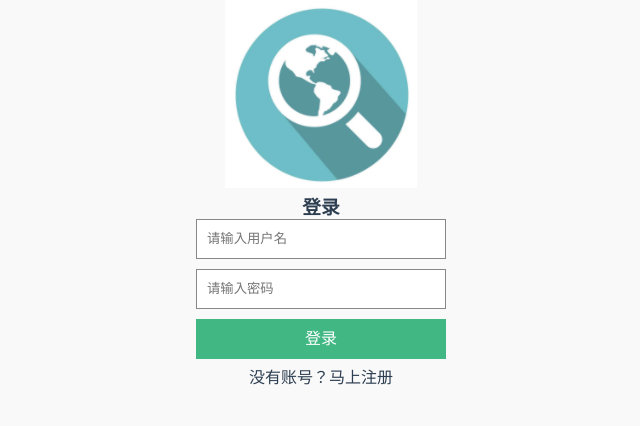
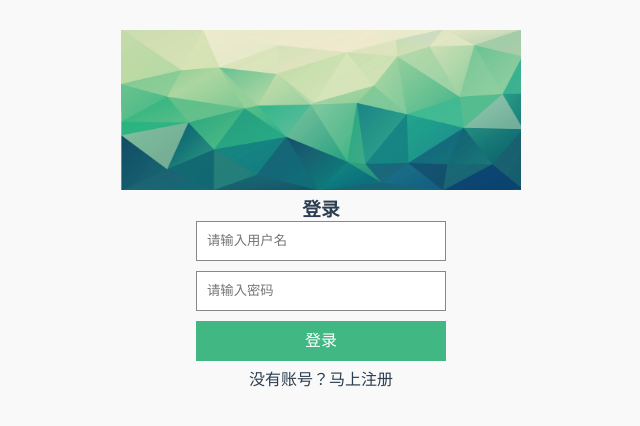
Before and after one commit to RedSmallPanda/SE-frontend-proj2, a Vue app in the folder my-project/: page / in a window 1280 px wide. Shown: the top 426 px of the page, without its empty margins (319-959 px from the left). Built offline with nearby package versions, Linux system fonts and the light colour scheme.

Commit message:
no message

```diff
--- a/my-project/src/App.vue
+++ b/my-project/src/App.vue
@@ -1,6 +1,5 @@
 <template>
   <div id="app">
-    <img src="./assets/search2.png">
     <router-view></router-view>
   </div>
 </template>
@@ -15,6 +14,7 @@
 
   @import './assets/css/public.css';
   #app {
+    padding-top: 30px;
     background-color: rgba(213, 215, 217, .15);
     font-family: 'Avenir', Helvetica, Arial, sans-serif;
     -webkit-font-smoothing: antialiased;
--- a/my-project/src/components/login.vue
+++ b/my-project/src/components/login.vue
@@ -1,5 +1,6 @@
 <template>
   <div>
+    <img src="../assets/background.png" width="400" height="160">
     <div class="login-wrap" v-show="showLogin">
       <h3>登录</h3>
       <p v-show="showTishi">{{tishi}}</p>
--- a/my-project/src/views/manage/index.vue
+++ b/my-project/src/views/manage/index.vue
@@ -1,5 +1,6 @@
 <template>
   <div class="manage tc">
+    <img src="../../assets/background.png" width="400" height="160">
     <div class="input-area1" v-show="!showAdd">
       <input type="text" placeholder="请输入问题"v-model="question">
       <button v-on:click = "searchRes">搜索</button><br><br>
--- a/my-project/src/views/search/index.vue
+++ b/my-project/src/views/search/index.vue
@@ -1,4 +1,5 @@
 <template>
+  <div>
     <div class="manage tc">
       <button v-on:click="back">回到搜题页</button>
       <button v-on:click="add">添加答案</button>
@@ -16,6 +17,7 @@
         </div>
         <div class="text-content">{{value.content}}</div>
         <span class="problem" v-on:click="report">答案不正确？</span>
+      </div>
     </div>
   </div>
 </template>
```
Lines whose indentation alone changed are shown as unchanged.
